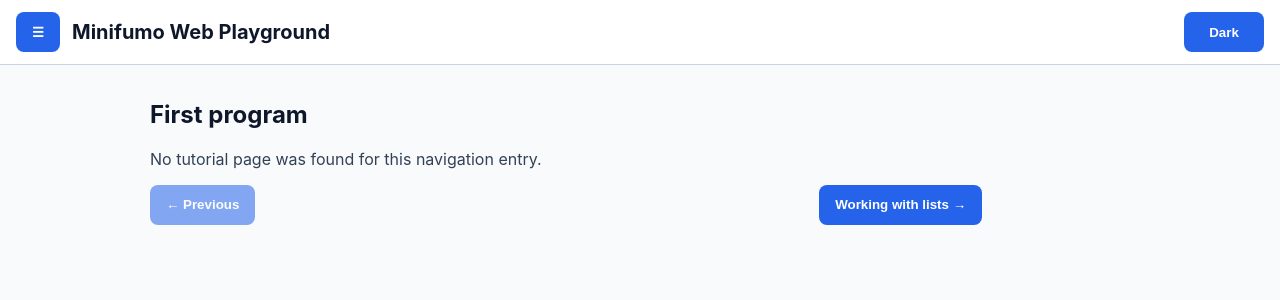
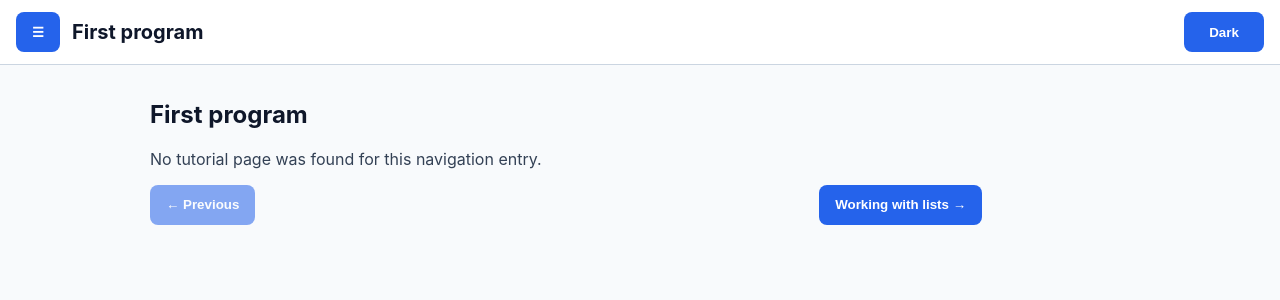
Before and after one commit to peterzeller/minifumo-lang, a React (Vite) app in the folder web/: page / in a window 1280 px wide. Shown: the top 300 px of the page. Built offline with nearby package versions, Linux system fonts and the light colour scheme.

Commit message:
Update playground titles to follow active page

```diff
--- a/web/src/App.tsx
+++ b/web/src/App.tsx
@@ -270,6 +270,10 @@ export function App() {
   const [isNavOpen, setIsNavOpen] = useState(false)
   const [navigationTarget, setNavigationTarget] = useState<NavigationTarget>(() => getInitialNavigationTarget())
   const isPlaygroundActive = navigationTarget.kind === 'playground'
+  const activePageTitle =
+    navigationTarget.kind === 'playground'
+      ? 'Playground'
+      : tutorialPagesById[navigationTarget.pageId]?.title ?? tutorialPageTitlesById[navigationTarget.pageId] ?? 'Tutorial'
 
   // Creates the CodeMirror extension list once for editor initialization.
   const editorExtensions = useMemo(
@@ -282,6 +286,11 @@ export function App() {
     document.documentElement.setAttribute('data-theme', theme)
     window.localStorage.setItem('minifumo-theme', theme)
   }, [theme])
+
+  // Keeps the browser tab title in sync with the currently active page.
+  useEffect(() => {
+    document.title = activePageTitle
+  }, [activePageTitle])
 
   // Initializes and tears down the CodeMirror editor instance when the playground view is active.
   useEffect(() => {
@@ -352,7 +361,7 @@ export function App() {
         >
           ☰
         </button>
-        <h1 className="topBarTitle">Minifumo Web Playground</h1>
+        <h1 className="topBarTitle">{activePageTitle}</h1>
         <button onClick={() => setTheme((current) => (current === 'dark' ? 'light' : 'dark'))} className="themeToggleButton">
           {theme === 'dark' ? 'Light' : 'Dark'}
         </button>
```
Also changed, not shown: 1 other file (tests, documents, lock files or other folders).
